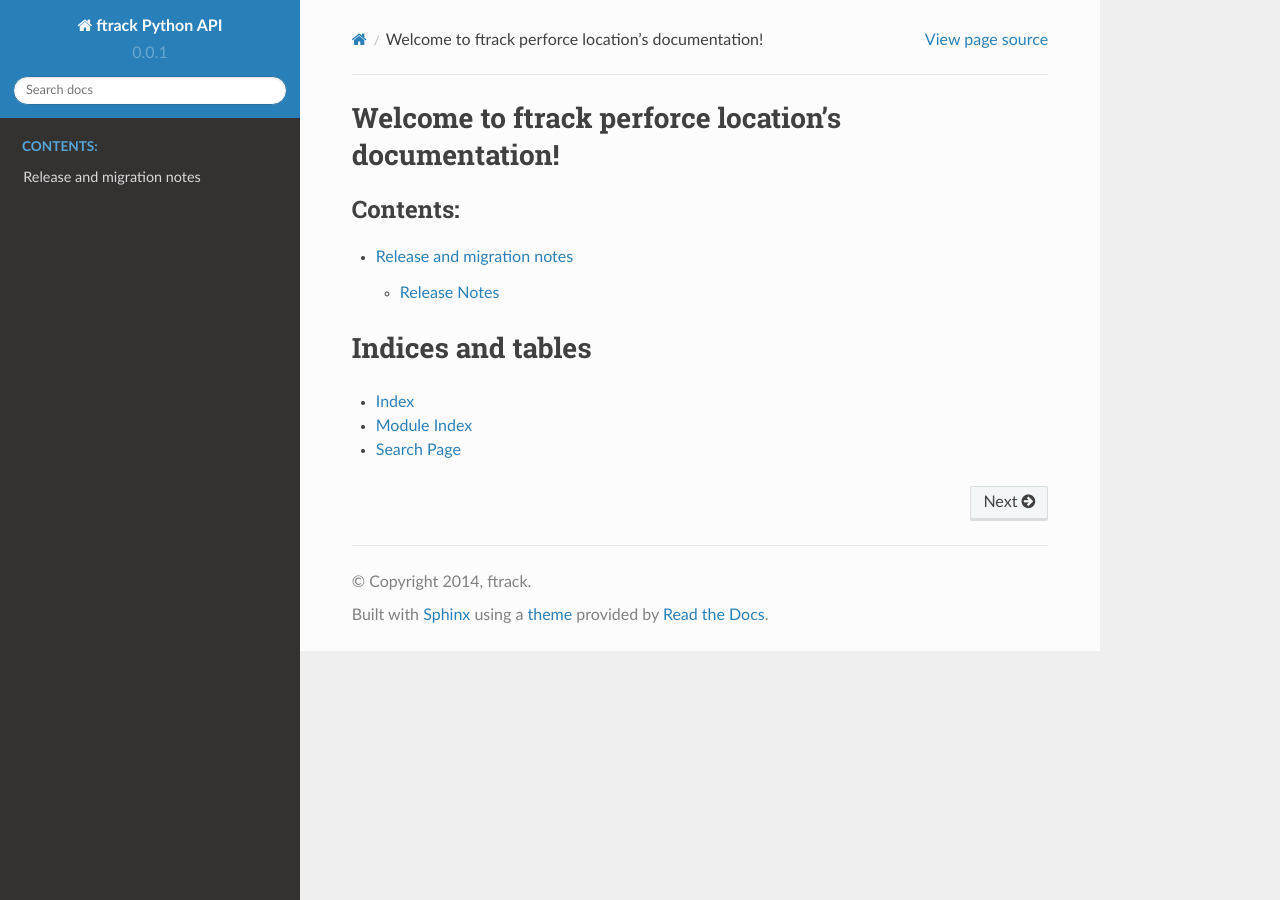
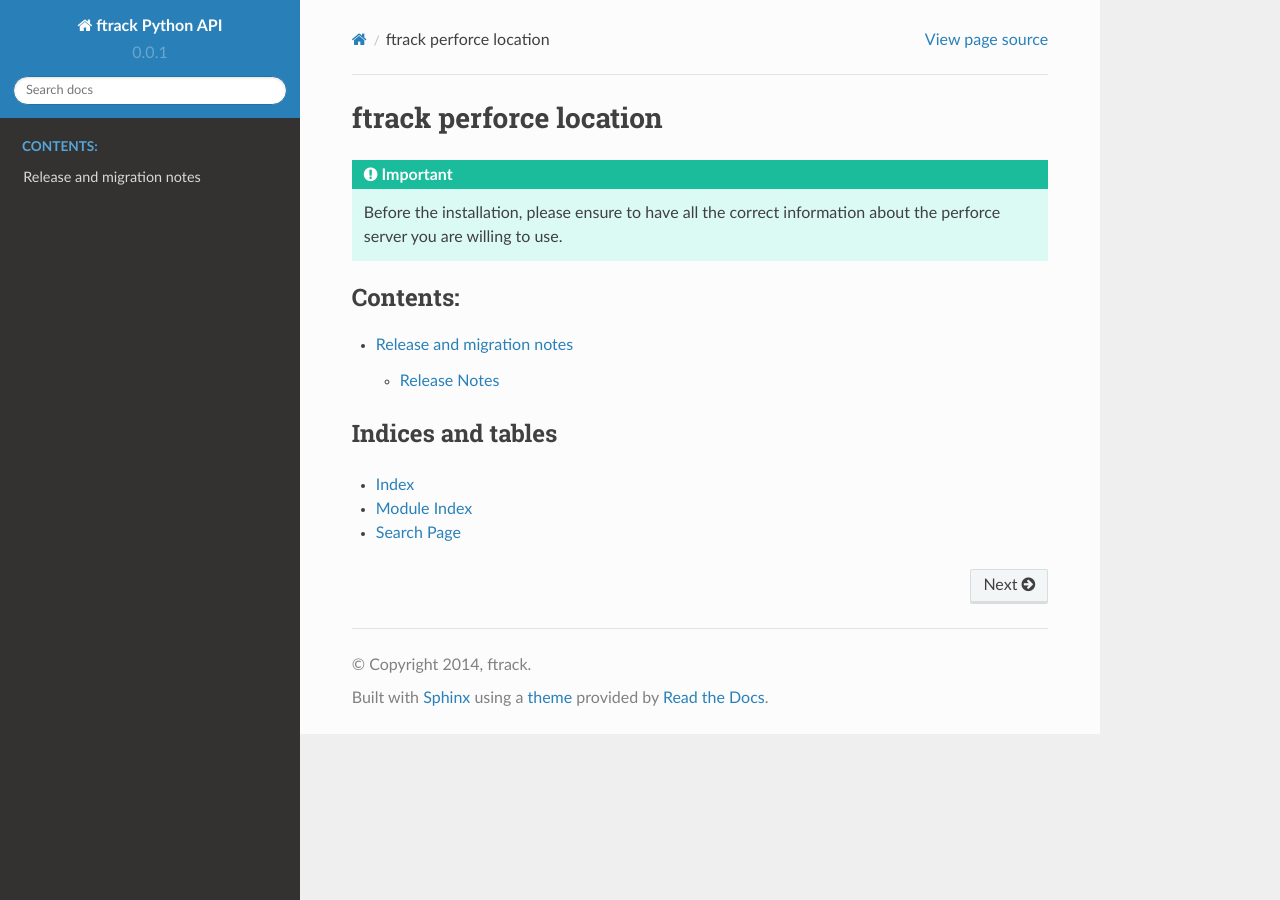
Before and after one commit to ftrackhq/ftrack-perforce-location, a Sphinx documentation site: the page built from doc/source/index.rst, in a window 1280 px wide. Built offline with Sphinx 7.4.7 and the Read the Docs theme 2.0.0, drawn with Linux system fonts in a browser that asks for light colours.

```diff
--- a/doc/source/index.rst
+++ b/doc/source/index.rst
@@ -1,10 +1,13 @@
-.. ftrack perforce location documentation master file, created by
-   sphinx-quickstart on Tue May 21 10:44:00 2019.
-   You can adapt this file completely to your liking, but it should at least
-   contain the root `toctree` directive.
+..
+    :copyright: Copyright (c) 2014 ftrack
 
-Welcome to ftrack perforce location's documentation!
-====================================================
+########################
+ftrack perforce location
+########################
+
+.. important::
+
+    Before the installation, please ensure to have all the correct information about the perforce server you are willing to use.
 
 .. toctree::
    :maxdepth: 2
```
